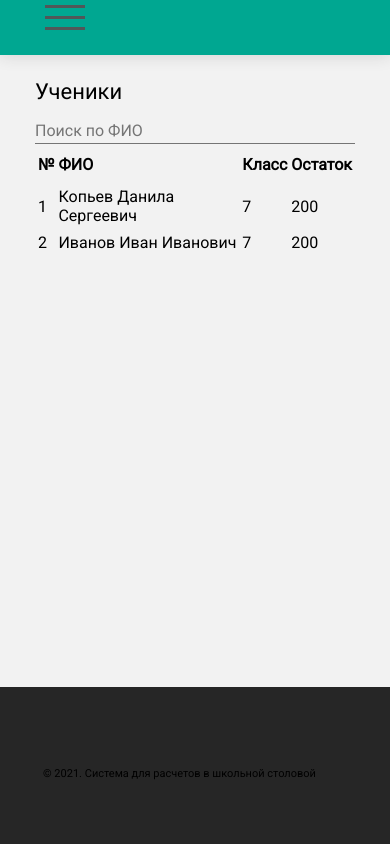
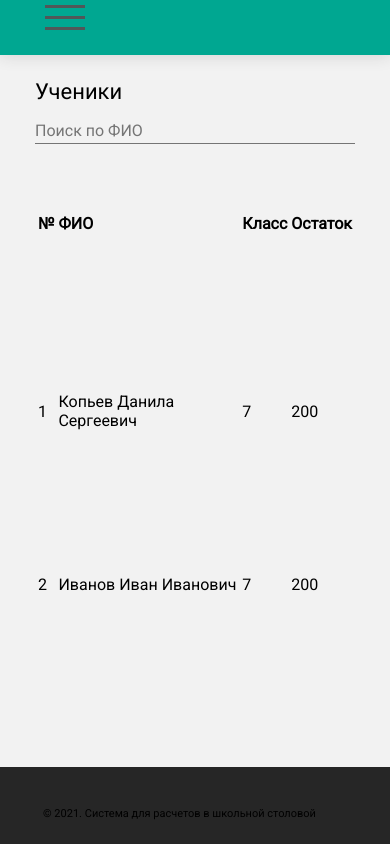
Before and after one commit to Danil667/SchoolProt, a plain HTML site: page remain.html in a window 390 px wide. Drawn offline with nearby package versions, Linux system fonts and the light colour scheme; a web font is replaced by a local one.

Commit message:
Add files via upload

```diff
--- a/main.js
+++ b/main.js
@@ -44,6 +44,7 @@ $(document).ready(function() {
 });
 
 let inpSearch = document.querySelector(".search_input");
+if(inpSearch != null){
     inpSearch.addEventListener("keyup", function(){
         const cards = document.querySelectorAll(".row__table");
         inpSearch = document.querySelector(".search_input");
@@ -59,3 +60,4 @@ inpSearch.addEventListener("keyup", function(){
             })
         }
     })
+}
--- a/remain.html
+++ b/remain.html
@@ -24,7 +24,7 @@
         </div>
     </header>
     <div class="wrapper">
-        <div class="container">
+        <div class="content container">
             <div class="content_head">Ученики</div>
             <div class="search">
                 <form class="search_form">
--- a/styles.css
+++ b/styles.css
@@ -46,6 +46,10 @@ body {
     display: flex;
 	flex-direction: column;
 	min-height: 100%;
+}
+
+.content{
+    flex: 1 0 auto;
 }
 
 .container {
@@ -180,10 +184,7 @@ body {
 footer{
     background: #262626;
     margin-top: 77px;
-    position: absolute;
-    bottom: 0px;
-    left: 0px;
-    right: 0px;
+    flex: 0 0 auto;
 }
 .head_uber {
     padding: 56px 0px 35px 0px;
@@ -403,14 +404,13 @@ report
     }
     footer{
         background: #262626;
-        margin-top: 68px;
     }
     .any_links {
         flex-wrap: wrap;
     }
     .footer_end{
         flex-wrap: wrap;
-        padding: 40px 0px;
+        padding: 0px 0px;
     }
     .content_end {
         width: 304px;
```
Also changed, not shown: index.html (+1 -1 lines), mainpage.html (+1 -1 lines), report.html (+1 -1 lines). Lines whose indentation alone changed are shown as unchanged.
